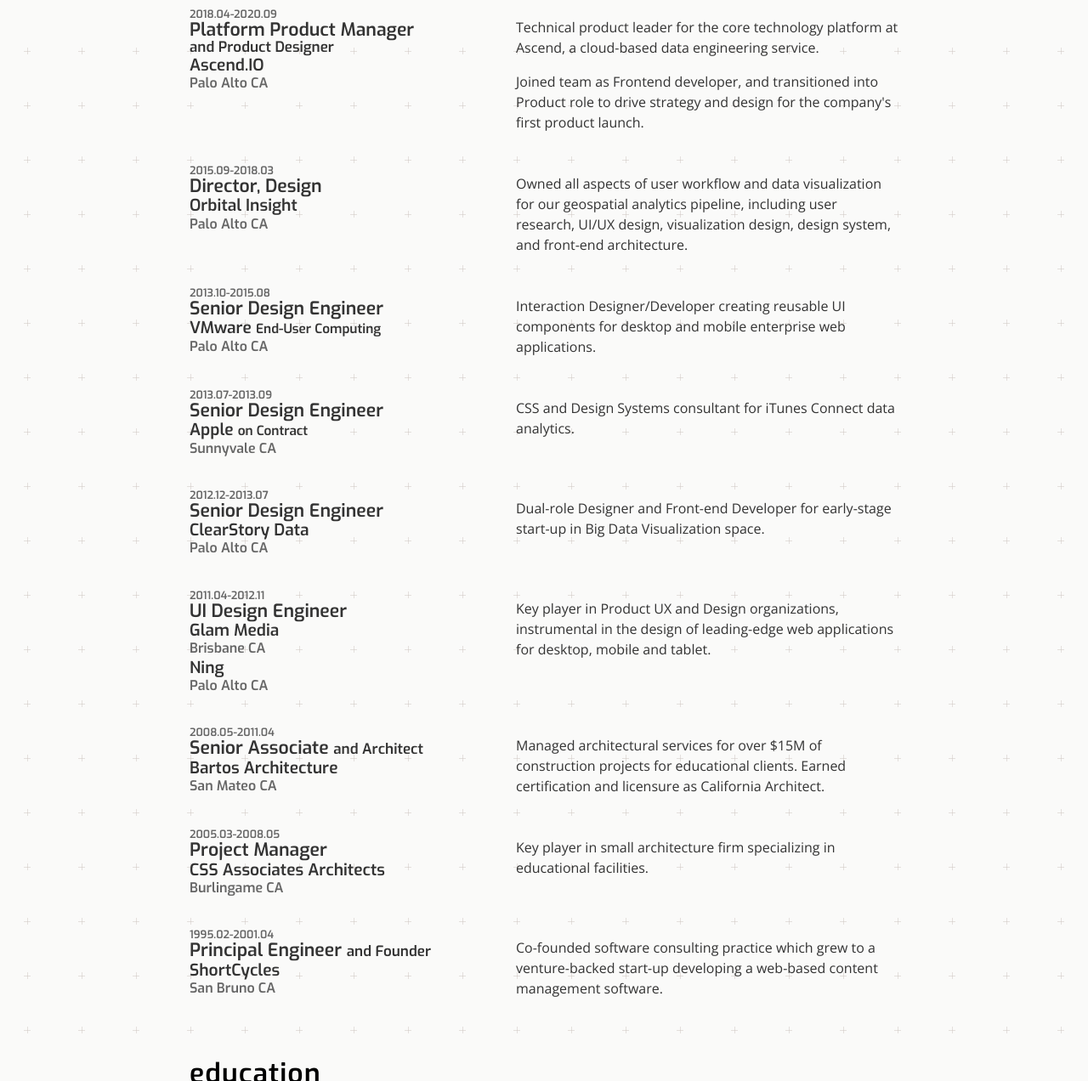
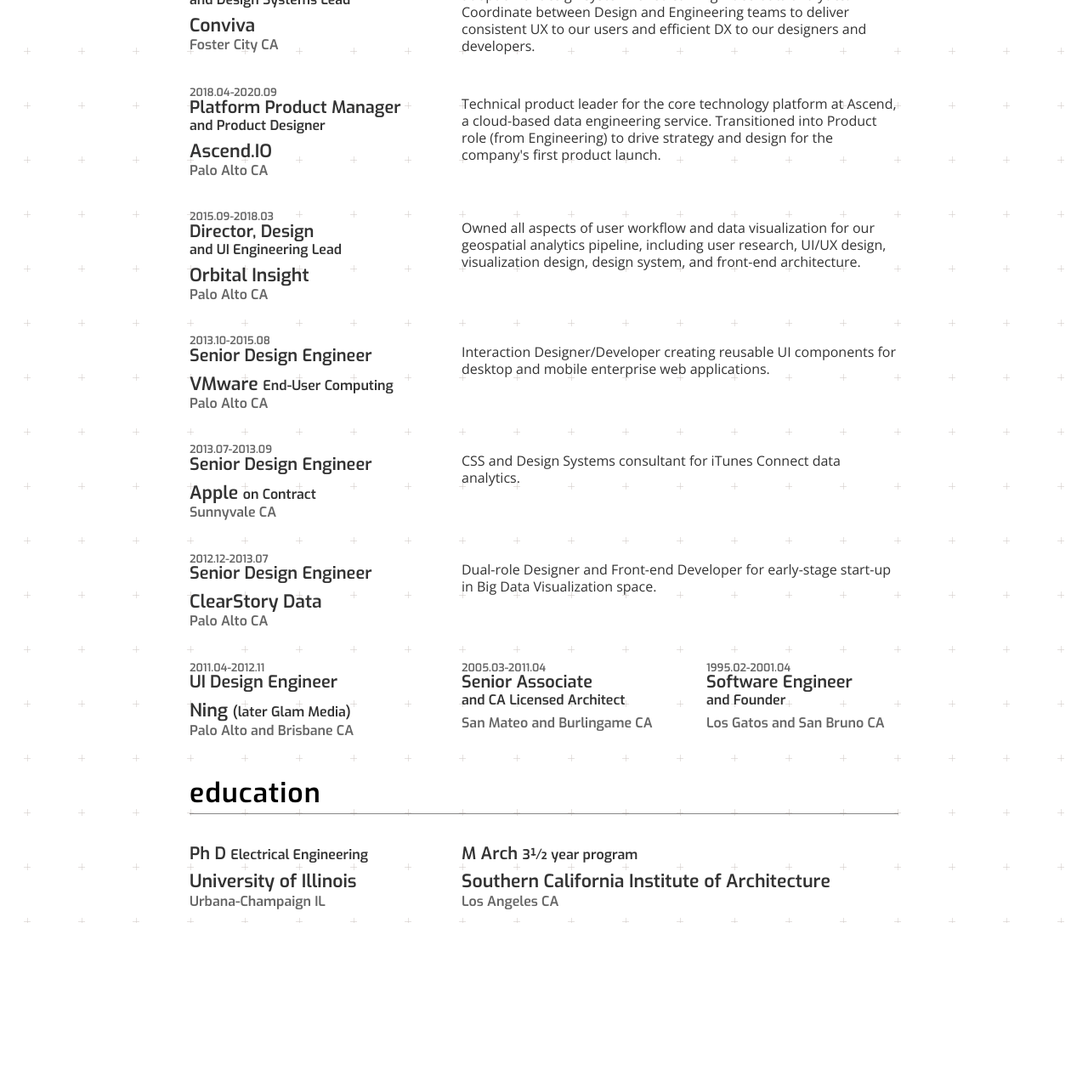
Before and after one commit to mnmlstme/mnmlst-design, a plain HTML site: page kek.html in a window 1280 px wide. Shown: the part 324-1596 px from the top of the page at 85% size. After the commit the page ends 1410 px from the top, so only its background shows below. Drawn offline with nearby package versions, Linux system fonts and the light colour scheme.

Commit message:
update vita

```diff
--- a/kek.html
+++ b/kek.html
@@ -15,57 +15,74 @@
     />
     <link href="styles/vita.css" rel="stylesheet" />
 
-    <title>
-      mnmlst.design | ken kubiak
-    </title>
+    <title>mnmlst.design | ken kubiak</title>
   </head>
   <body>
     <article class="page">
       <section id="kek">
         <h1>Ken Kubiak</h1>
         <aside class="meta" id="summary">
+          <h3>Design Systems Lead</h3>
           <h3>Product/UX Designer</h3>
-              <h3>UX/Design Engineer</h3>
-              <h3>Architect</h3>
+          <h3>UI Engineer/Architect</h3>
         </aside>
         <address><a href="mailto:ken@mnmlst.me">ken@mnmlst.me</a></address>
-            <address><a href="http://mnmlst.design">http://mnmlst.design</a></address>
-            <address><a href="http://github.com/mnmlstme">http://github.com/mnmlstme</a></address>
+        <address>
+          <a href="http://mnmlst.design">http://mnmlst.design</a>
+        </address>
+        <address>
+          <a href="http://github.com/mnmlstme">http://github.com/mnmlstme</a>
+        </address>
       </section>
-        <section id="experience">
+      <section id="experience" style="margin-top: 0.125rem">
         <h1>Experience</h1>
 
         <div class="position">
           <div class="meta">
+            <div class="date">2020.12-present</div>
+            <div class="title">
+              Principal Product Designer <small>and Design Systems Lead</small>
+            </div>
+            <div class="location">Conviva</div>
+            <div class="city">Foster City CA</div>
+          </div>
+          <p>
+            Cross-functional leader driving design, implementation, and adoption
+            of design system for streaming video data analytics. Coordinate
+            between Design and Engineering teams to deliver consistent UX to our
+            users and efficient DX to our designers and developers.
+          </p>
+        </div>
+        <div class="position">
+          <div class="meta">
             <div class="date">2018.04-2020.09</div>
-                <div class="title">Platform Product Manager <small>and Product Designer</small></div>
-              <div class="location">
-                Ascend.IO
+            <div class="title">
+              Platform Product Manager <small>and Product Designer</small>
             </div>
+            <div class="location">Ascend.IO</div>
             <div class="city">Palo Alto CA</div>
           </div>
           <p>
-              Technical product leader for the core technology platform at Ascend, a cloud-based data
-              engineering service.
-          </p>
-          <p> Joined team as Frontend developer, and transitioned into Product
-              role to drive strategy and design for the company's
-              first product launch.
+            Technical product leader for the core technology platform at Ascend,
+            a cloud-based data engineering service. Transitioned into Product
+            role (from Engineering) to drive strategy and design for the
+            company's first product launch.
           </p>
         </div>
         <div class="position">
           <div class="meta">
             <div class="date">2015.09-2018.03</div>
-            <div class="title">Director, Design</div>
-            <div class="location">
-              Orbital Insight
+            <div class="title">
+              Director, Design <small>and UI Engineering Lead</small>
             </div>
+            <div class="location">Orbital Insight</div>
             <div class="city">Palo Alto CA</div>
           </div>
           <p>
-              Owned all aspects of user workflow and data visualization for our geospatial analytics
-              pipeline, including user research, UI/UX design, visualization design, design system,
-              and front-end architecture.
+            Owned all aspects of user workflow and data visualization for our
+            geospatial analytics pipeline, including user research, UI/UX
+            design, visualization design, design system, and front-end
+            architecture.
           </p>
         </div>
         <div class="position">
@@ -86,10 +103,9 @@
         <div class="position">
           <div class="meta">
             <div class="date">2013.07-2013.09</div>
-            <div class="title">
-              Senior Design Engineer
-            </div>
-            <div class="location">Apple
+            <div class="title">Senior Design Engineer</div>
+            <div class="location">
+              Apple
               <small> on Contract</small>
             </div>
             <div class="city">Sunnyvale CA</div>
@@ -97,7 +113,6 @@
           <p>
             CSS and Design Systems consultant for iTunes Connect data analytics.
           </p>
-
         </div>
         <div class="position">
           <div class="meta">
@@ -110,94 +125,41 @@
             Dual-role Designer and Front-end Developer for early-stage start-up
             in Big Data Visualization space.
           </p>
-
         </div>
+        <div class="across">
           <div class="position">
             <div class="meta">
               <div class="date">2011.04-2012.11</div>
               <div class="title">UI Design Engineer</div>
-            <div class="location">Glam Media</div>
-            <div class="city">Brisbane CA</div>
-            <div class="location">Ning</div>
-            <div class="city">Palo Alto CA</div>
+              <div class="location">Ning <small>(later Glam Media)</small></div>
+              <div class="city">Palo Alto and Brisbane CA</div>
             </div>
-          <p>
-            Key player in Product UX and Design organizations, instrumental in
-            the design of leading-edge web applications for desktop, mobile and
-            tablet.
-          </p>
-
           </div>
           <div class="position">
             <div class="meta">
-            <div class="date">2008.05-2011.04</div>
-            <div class="title">Senior Associate <small>and Architect</small></div>
-            <div class="location">Bartos Architecture</div>
-            <div class="city">San Mateo CA</div>
+              <div class="date">2005.03-2011.04</div>
+              <div class="title">
+                Senior Associate <small>and CA Licensed Architect</small>
               </div>
-          <p>
-            Managed architectural services for over $15M of construction
-            projects for educational clients.
-            <!-- Developed in-house web-based collaboration tools to streamline
-            communications with clients, design team, bidders and construction
-            team.-->
-            Earned certification and licensure as California Architect.
-          </p>
+              <div class="city">San Mateo and Burlingame CA</div>
             </div>
-        <div class="position">
-          <div class="meta">
-            <div class="date">2005.03-2008.05</div>
-            <div class="title">Project Manager</div>
-            <div class="location">CSS Associates Architects</div>
-            <div class="city">Burlingame CA</div>
-          </div>
-          <p>
-            Key player in small architecture firm specializing in educational
-            facilities.
-          </p>
           </div>
           <div class="position">
             <div class="meta">
               <div class="date">1995.02-2001.04</div>
-            <div class="title">Principal Engineer <small>and Founder</small></div>
-            <div class="location">ShortCycles</div>
-            <div class="city">San Bruno CA</div>
+              <div class="title">
+                Software Engineer <small>and Founder</small>
               </div>
-          <p>
-            Co-founded software consulting practice which grew to a
-            venture-backed start-up developing a web-based content management
-            software.
-          </p>
+              <div class="city">Los Gatos and San Bruno CA</div>
+            </div>
+          </div>
         </div>
       </section>
-      <section id="education">
+      <section id="education" style="margin-top: 0.5rem">
         <h1>Education</h1>
+        <div class="across">
           <div class="position">
             <div class="meta">
-            <div class="date">2005.01</div>
-            <div class="title">
-              M Arch
-              <small> 3.5 year program</small>
-            </div>
-            <div class="location">
-              Southern California Institute of Architecture
-            </div>
-            <div class="city">Los Angeles CA</div>
-          </div>
-          <p>
-            Thesis proposed a technological vernacular for the 21st-century
-            nomad, based on modular tensile fabric structures, to address
-            contemporary models of family and global patterns of migration.
-          </p>
-          <!--
-          <p>
-            Teaching assistant for CAD/3D Modeling and Structures courses.
-          </p>
-          -->
-        </div>
-        <div class="position">
-          <div class="meta">
-            <div class="date">1994.01</div>
               <div class="title">
                 Ph D
                 <small> Electrical Engineering</small>
@@ -205,10 +167,19 @@
               <div class="location">University of Illinois</div>
               <div class="city">Urbana-Champaign IL</div>
             </div>
-          <p>
-            Thesis explored applications of symbolic Boolean mathematics to
-            solve problems in computer design.
-          </p>
+          </div>
+          <div class="position">
+            <div class="meta" style="width: auto">
+              <div class="title">
+                M Arch
+                <small> 3&half; year program</small>
+              </div>
+              <div class="location">
+                Southern California Institute of Architecture
+              </div>
+              <div class="city">Los Angeles CA</div>
+            </div>
+          </div>
         </div>
       </section>
     </article>
--- a/styles/vita.css
+++ b/styles/vita.css
@@ -8,7 +8,7 @@
 }
 
 body {
-  background-color: #fafaf9;
+  background-color: white;
   background-image: url(../graphics/grid64.svg);
   background-repeat: repeat;
   background-position: center top;
@@ -16,7 +16,7 @@
   padding: 0;
   margin: auto;
   font-family: "Open Sans", "Helvetica Neue", Helvetica, Arial, sans-serif;
-  line-height: 1.4;
+  line-height: 1.5;
   color: #333;
 }
 
@@ -32,6 +32,14 @@
   content: " ";
   display: block;
   clear: both;
+}
+
+.across > :nth-child(3n + 2) .meta {
+  width: 288px;
+}
+
+.across > :nth-child(3n + 3) .meta {
+  width: 224px;
 }
 
 @media print, screen and (min-width: 704px) {
@@ -130,12 +138,13 @@
 }
 section .position {
   float: left;
+  line-height: 1.25;
 }
 section .meta {
   width: 320px;
   float: left;
   clear: left;
-        margin-top: .25em; /* align w/ text adjacent */
+  margin-top: 0.25em; /* align w/ text adjacent */
   position: relative;
 }
 section .meta .date,
@@ -149,7 +158,7 @@
   top: -1.5em;
 }
 section p {
-        margin-left: 384px;
+  margin-left: 320px;
 }
 /*}*/
 
@@ -218,7 +227,6 @@
 }
 
 p {
-  line-height: 1.5;
   margin-top: 0;
 }
 
@@ -235,10 +243,10 @@
 }
 
 address {
-  line-height: 175%;
+  line-height: 1.75;
   font-family: Exo, Verdana, Geneva, sans-serif;
-  margin-bottom: .25em;
-  margin-top: .25em;
+  margin-bottom: 0.25em;
+  margin-top: 0.25em;
   font-style: normal;
   text-align: right;
 }
@@ -303,7 +311,7 @@
   margin-bottom: 16px;
   font-size: 200%;
   line-height: 1.5;
-    padding-top: .5em;
+  padding-top: 0.5em;
   color: black;
   font-family: Exo, Verdana, Geneva, sans-serif;
   font-style: normal;
@@ -313,7 +321,6 @@
 }
 
 section h1 {
-    margin-top: 32px;
   border-bottom: 1px solid #888;
   width: 100%;
   text-transform: lowercase;
@@ -349,7 +356,7 @@
 
 h3 {
   margin-top: 0px;
-    margin-bottom: .25em;
+  margin-bottom: 0.25em;
   font-size: 125%;
   font-family: Exo, Verdana, Geneva, sans-serif;
   font-style: normal;
@@ -357,7 +364,6 @@
   color: black;
   text-transform: lowercase;
 }
-
 
 h4.subtitle {
   margin-top: -8px;
@@ -385,7 +391,7 @@
 }
 
 small {
-    font-size: 80%;
+  font-size: 1rem;
   font-weight: 300;
   white-space: nowrap;
 }
@@ -412,7 +418,7 @@
   font-size: 100%;
   text-decoration: none;
   color: black;
-    text-shadow: 2px 2px 4px rgba(0,0,0,0.4);
+  text-shadow: 2px 2px 4px rgba(0, 0, 0, 0.4);
   -webkit-transition-duration: 300ms;
   -moz-transition-duration: 300ms;
   transition-duration: 300ms;
@@ -421,14 +427,13 @@
 @media screen {
   a:hover {
     color: #888;
-    text-shadow: 0 0 8px rgba(0,0,0,0.8);
+    text-shadow: 0 0 8px rgba(0, 0, 0, 0.8);
   }
 
   a.nohover:hover {
     color: inherit;
     background-color: inherit;
   }
-
 }
 
 a.more-link {
@@ -457,7 +462,7 @@
 }
 
 .date {
-    margin-top: .5em;
+  margin-top: 0.5em;
   margin-bottom: 0;
   font-size: 80%;
   line-height: 1;
@@ -466,16 +471,16 @@
   color: #666;
 }
 
-
 .position .title {
   text-align: right;
+  line-height: 1.125;
+  margin-bottom: 0.5rem;
 }
 
 .location {
   text-align: right;
-    font-size: 120%;
+  font-size: 133%;
   font-weight: 600;
-    line-height: 1.1;
 }
 
 .city {
@@ -492,7 +497,6 @@
     margin-right: 256px;
   }
 }
-
 
 header h1 {
   display: none;
@@ -517,8 +521,8 @@
 }
 
 .title {
-    font-size: 133%;
-    line-height: 1.1;
+  font-size: 125%;
+  line-height: 1.125;
   font-weight: 300;
 }
 
@@ -528,7 +532,7 @@
 
 .location {
   text-align: right;
-    font-size: 120%;
+  font-size: 133%;
   font-weight: 600;
 }
 
```
Lines whose indentation alone changed are shown as unchanged.
